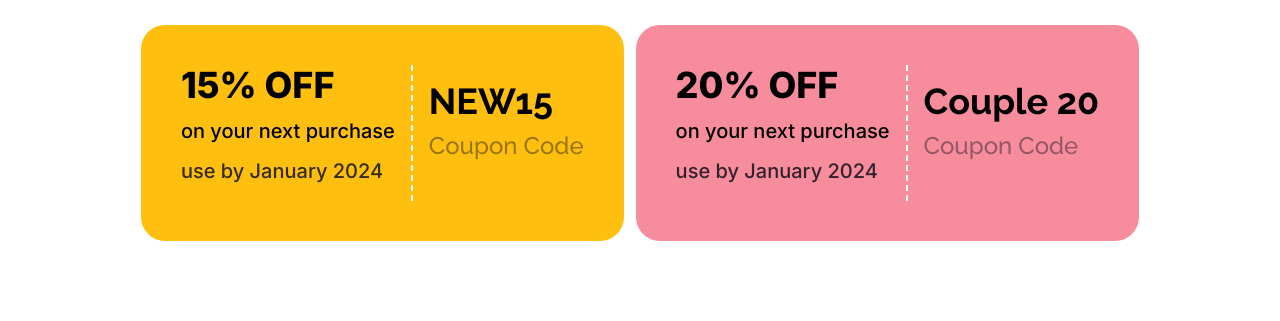
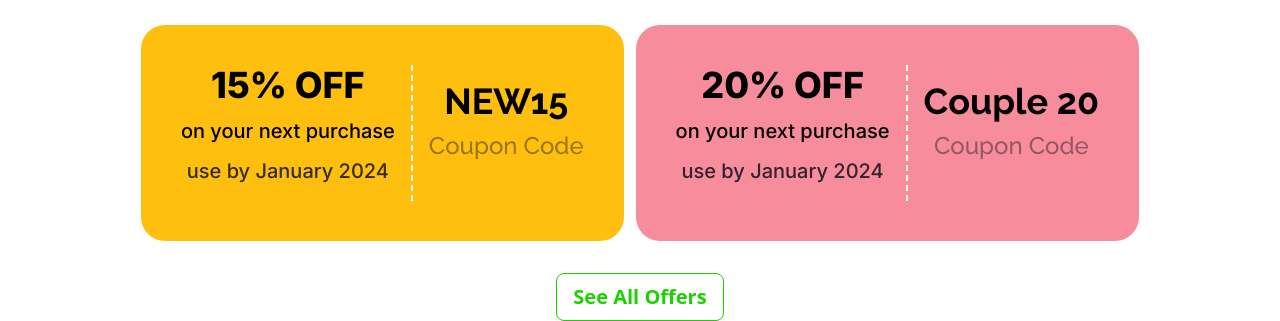
Before and after one commit to ahnaf4D/b9-assignment-5, a plain HTML site: page index.html in a window 1280 px wide. Shown: the part 747-1068 px from the top of the page. Before the commit the page ends 988 px from the top, so only its background shows below. Drawn offline with nearby package versions, Linux system fonts and the light colour scheme.

Commit message:
see all offers button added

```diff
--- a/index.html
+++ b/index.html
@@ -74,7 +74,7 @@
     </header>
     <main>
         <!-- Best Offer section here -->
-        <section>
+        <section class="text-center">
             <h1 class="raleway-font font-bold text-center text-[40px]">Best offers for you</h1>
             <!-- Offers Container -->
             <div class="flex justify-center gap-3 mt-7 flex-col lg:flex-row">
@@ -113,6 +113,7 @@
                     </div>
                 </div>
             </div>
+            <button class="btn btn-outline  mt-8 text-[#1dd100] font-bold text-xl">See All Offers</button>
         </section>
 
     </main>
```
